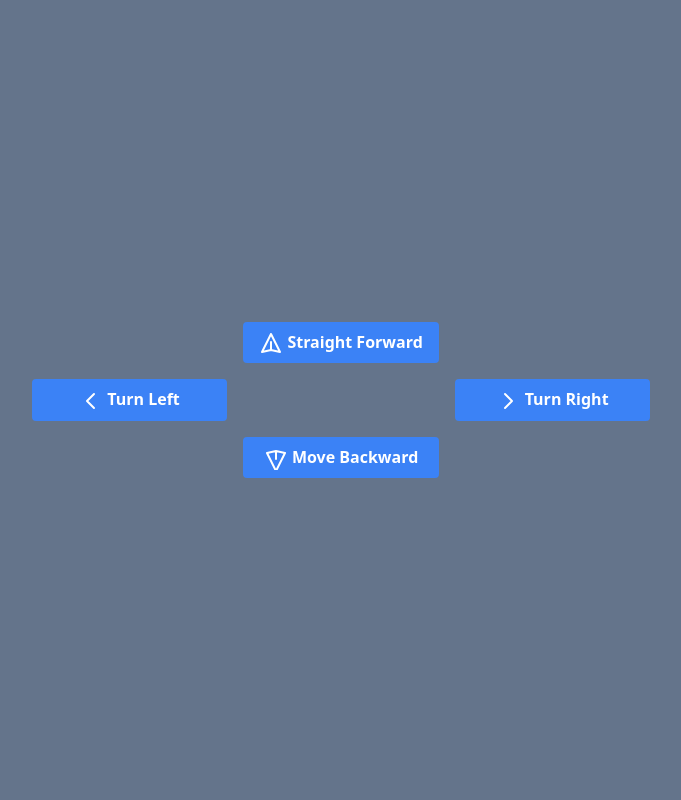
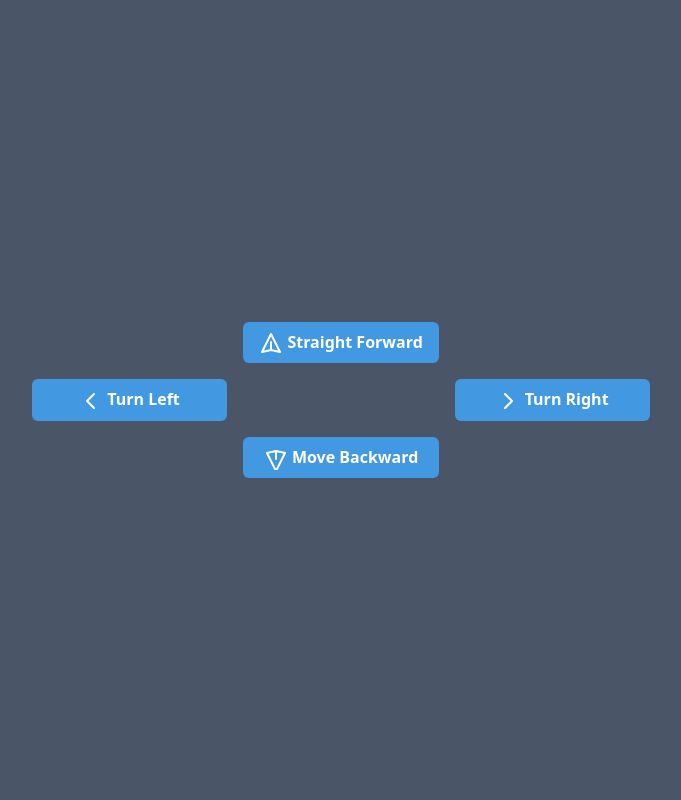
Before and after one commit to AfdaPrime/pi-rover, a Flask app: page / in a window 1280 px wide. Shown: the whole page, without its empty margins (299-980 px from the left). Run offline with Flask 3, Linux system fonts and the light colour scheme; style sheets or scripts are compiled from the project's sources.

Commit message:
updated ui

```diff
--- a/templates/index.html
+++ b/templates/index.html
@@ -37,7 +37,7 @@
         });
     </script>
 </head>
-<body class="bg-slate-500 flex justify-center items-center h-screen">
+<!-- <body class="bg-slate-500 flex justify-center items-center h-screen">
     <div class="grid grid-cols-3 gap-4">
         <button></button>
         <button id="forward-btn" class="bg-blue-500 hover:bg-blue-700 text-white font-bold py-2 px-4 rounded focus:outline-none focus:shadow-outline">
@@ -73,4 +73,36 @@
     </div>
 </body>
 
+</html> -->
+
+<body style="background-color: #4a5568; display: flex; justify-content: center; align-items: center; height: 100vh;">
+    <div style="display: grid; grid-template-columns: repeat(3, 1fr); gap: 1rem;">
+        <button style="grid-column: 2; background-color: #4299e1; color: #ffffff; font-weight: bold; padding: 0.5rem 1rem; border-radius: 0.375rem; outline: none; transition: background-color 0.3s;" id="forward-btn" onmouseover="this.style.backgroundColor='#2b6cb0'" onmouseout="this.style.backgroundColor='#4299e1'">
+            <svg style="height: 1.5rem; width: 1.5rem; display: inline-block;" fill="none" stroke="currentColor" viewBox="0 0 24 24" xmlns="http://www.w3.org/2000/svg">
+                <path stroke-linecap="round" stroke-linejoin="round" stroke-width="2" d="M12 19l9 2-9-18-9 18 9-2zm0 0v-8"/>
+            </svg>
+            Straight Forward
+        </button>
+        <button style="grid-column: 1; background-color: #4299e1; color: #ffffff; font-weight: bold; padding: 0.5rem 1rem; border-radius: 0.375rem; outline: none; transition: background-color 0.3s;" id="left-btn" onmouseover="this.style.backgroundColor='#2b6cb0'" onmouseout="this.style.backgroundColor='#4299e1'">
+            <svg style="height: 1.5rem; width: 1.5rem; display: inline-block;" fill="none" stroke="currentColor" viewBox="0 0 24 24" xmlns="http://www.w3.org/2000/svg">
+                <path stroke-linecap="round" stroke-linejoin="round" stroke-width="2" d="M15 19l-7-7 7-7"/>
+            </svg>
+            Turn Left
+        </button>
+        <button></button>
+        <button style="grid-column: 3; background-color: #4299e1; color: #ffffff; font-weight: bold; padding: 0.5rem 1rem; border-radius: 0.375rem; outline: none; transition: background-color 0.3s;" id="right-btn" onmouseover="this.style.backgroundColor='#2b6cb0'" onmouseout="this.style.backgroundColor='#4299e1'">
+            <svg style="height: 1.5rem; width: 1.5rem; display: inline-block;" fill="none" stroke="currentColor" viewBox="0 0 24 24" xmlns="http://www.w3.org/2000/svg">
+                <path stroke-linecap="round" stroke-linejoin="round" stroke-width="2" d="M9 5l7 7-7 7"/>
+            </svg>
+            Turn Right
+        </button>
+        <button></button>
+        <button style="grid-column: 2; background-color: #4299e1; color: #ffffff; font-weight: bold; padding: 0.5rem 1rem; border-radius: 0.375rem; outline: none; transition: background-color 0.3s;" id="backward-btn" onmouseover="this.style.backgroundColor='#2b6cb0'" onmouseout="this.style.backgroundColor='#4299e1'">
+            <svg style="height: 1.5rem; width: 1.5rem; display: inline-block;" fill="none" stroke="currentColor" viewBox="0 0 24 24" xmlns="http://www.w3.org/2000/svg">
+                <path stroke-linecap="round" stroke-linejoin="round" stroke-width="2" d="M12 5l-9 2 9 18 9-18-9-2zm0 0v8"/>
+            </svg>
+            Move Backward
+        </button>
+    </div>
+</body>
 </html>
```
Also changed, not shown: ai_camera.py (+9 -3 lines), publish_stream.py (added, +25 -0 lines), 2 other files.
